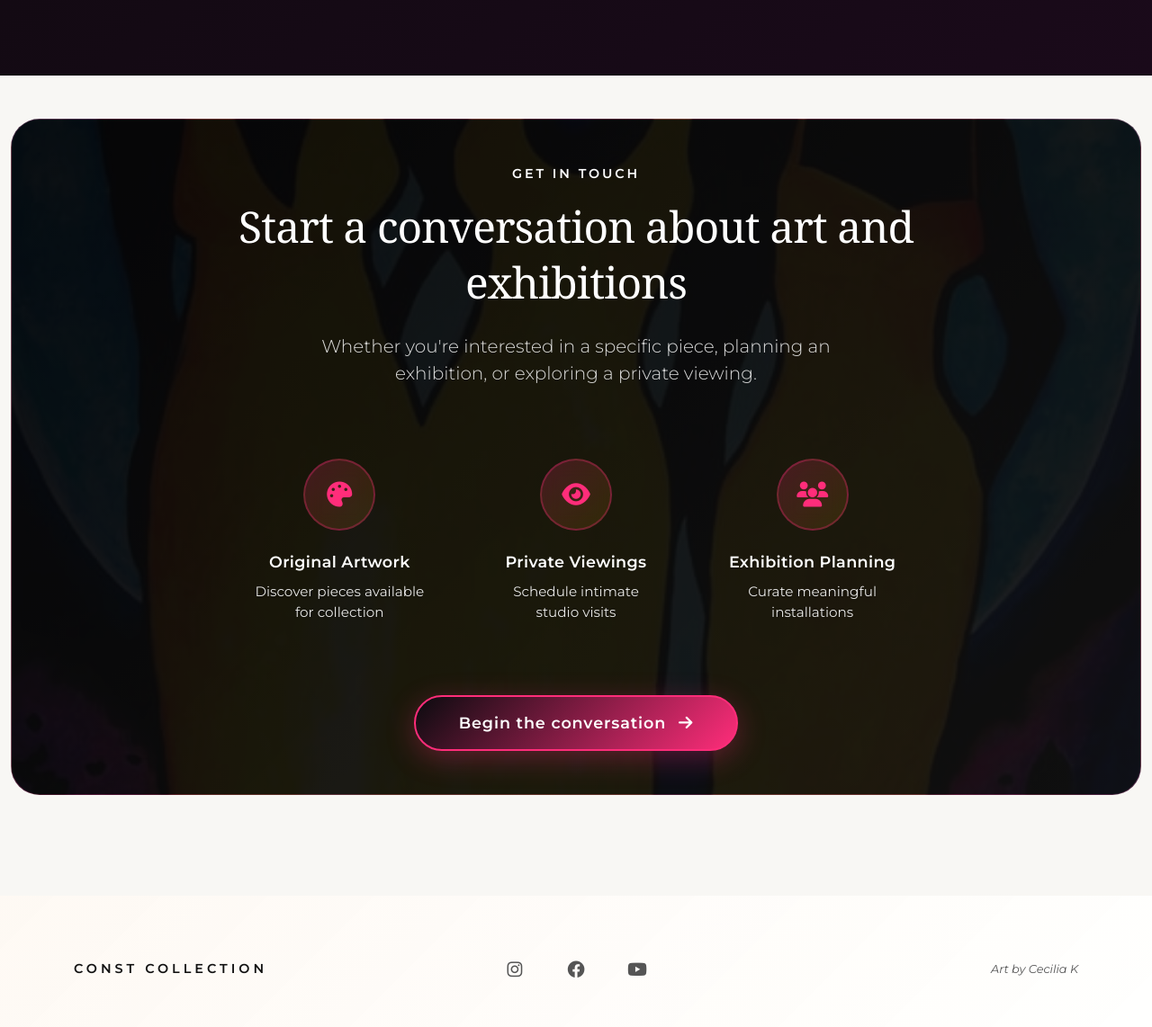
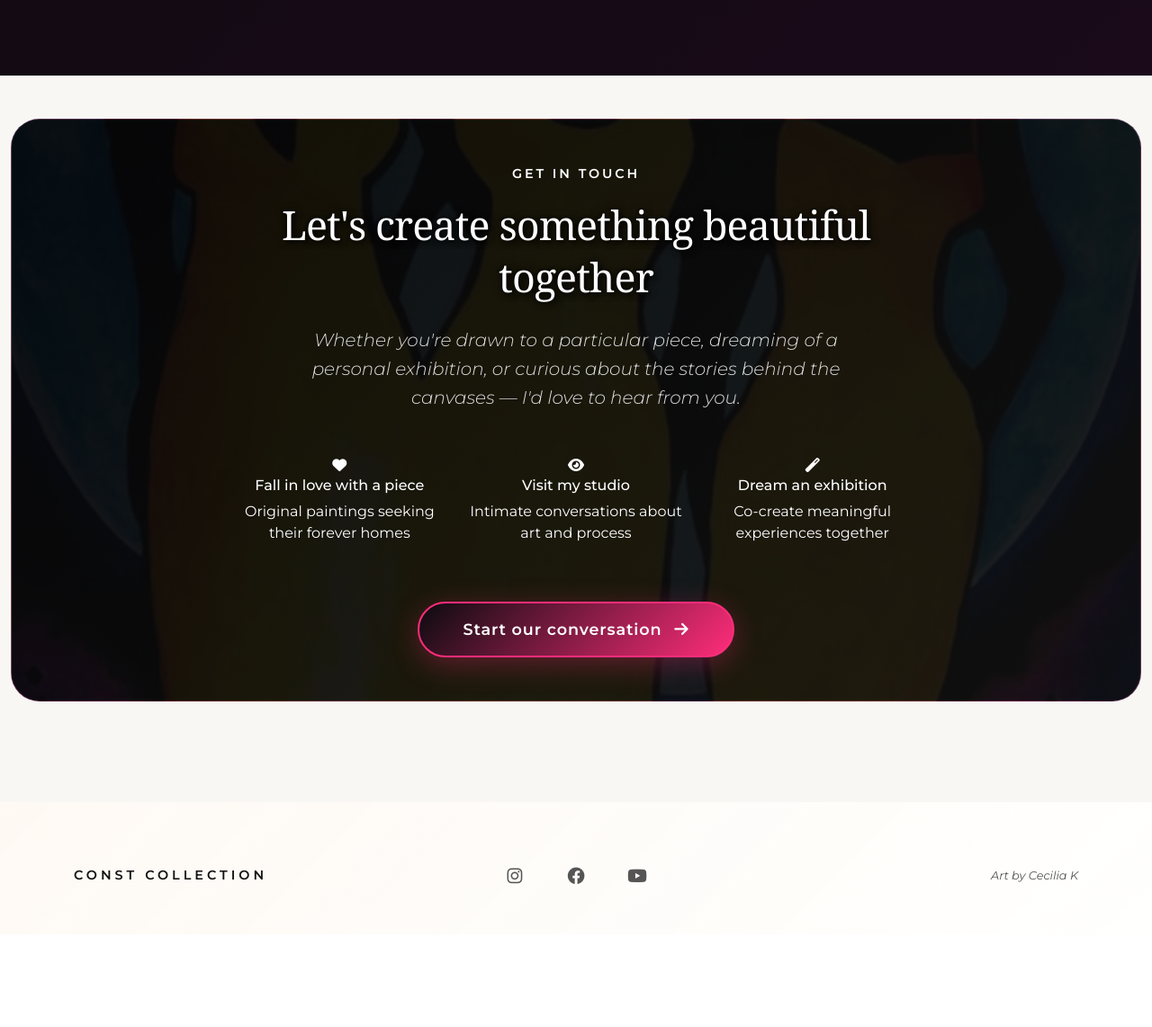
Before and after one commit to nazhameed/art-by-ck, a Django app: page / in a window 1280 px wide. Shown: the part 3760-4902 px from the top of the page at 90% size. After the commit the page ends 4743 px from the top, so only its background shows below. Run offline with Django 5.2, Linux system fonts and the light colour scheme; parts of the project's set-up code (start-up, migrations or seed data) failed here and were passed over; some web fonts are replaced.

Commit message:
feat: update button styles and contact section on homepage, for improved user engagement and clarity

```diff
--- a/templates/home.html
+++ b/templates/home.html
@@ -35,8 +35,8 @@
           <div class="col-lg-6">
             <div class="gallery-cta-highlight">
               <div class="home-hero-buttons d-flex flex-wrap gap-3 mb-4">
-                <a class="btn home-hero-primary btn-lg" href="{% url 'gallery' %}">Enter the Gallery</a>
-                <a class="btn home-hero-shop btn-lg" href="{% url 'available_art' %}">
+                <a class="btn home-hero-primary btn-lg" href="{% url 'gallery' %}" style="font-size: 1.8rem; padding: 1rem 2rem;">Enter the Gallery</a>
+                <a class="btn home-hero-shop btn-lg" href="{% url 'available_art' %}" style="font-size: 1.8rem; padding: 1rem 2rem;">
                   Available Works
                 </a>
               </div>
@@ -183,41 +183,41 @@
       <div class="col-lg-8 text-center">
         <div class="contact-intro mb-5">
           <span class="home-section-title text-white">Get in touch</span>
-          <h2 class="display-5 fw-light mt-3 text-white mb-4">
-            Start a conversation about art and exhibitions
+          <h2 class="display-5 fw-light mt-3 text-white mb-4 cedarville-cursive-regular" style="font-size: 2.8rem; text-shadow: 3px 3px 6px rgba(0, 0, 0, 0.8), -1px -1px 2px rgba(0, 0, 0, 0.6), 0 0 10px rgba(0, 0, 0, 0.5);">
+            Let's create something beautiful together
           </h2>
-          <p class="lead text-white-85 mb-0 mx-auto" style="max-width: 600px;">
-            Whether you're interested in a specific piece, planning an exhibition, or exploring a private viewing.
+          <p class="lead text-white-85 mb-0 mx-auto" style="max-width: 650px; font-style: italic; line-height: 1.6;">
+            Whether you're drawn to a particular piece, dreaming of a personal exhibition, or curious about the stories behind the canvases — I'd love to hear from you.
           </p>
         </div>
 
-        <div class="contact-services mb-5">
+        <div class="artistic-contact-options mb-5">
           <div class="row g-4 justify-content-center">
             <div class="col-md-4">
-              <div class="service-item">
-                <div class="service-icon">
-                  <i class="fas fa-palette"></i>
+              <div class="artistic-option">
+                <div class="artistic-icon">
+                  <i class="fas fa-heart"></i>
                 </div>
-                <h6 class="service-title">Original Artwork</h6>
-                <p class="service-description">Discover pieces available for collection</p>
+                <h6 class="artistic-title">Fall in love with a piece</h6>
+                <p class="artistic-description">Original paintings seeking their forever homes</p>
               </div>
             </div>
             <div class="col-md-4">
-              <div class="service-item">
-                <div class="service-icon">
+              <div class="artistic-option">
+                <div class="artistic-icon">
                   <i class="fas fa-eye"></i>
                 </div>
-                <h6 class="service-title">Private Viewings</h6>
-                <p class="service-description">Schedule intimate studio visits</p>
+                <h6 class="artistic-title">Visit my studio</h6>
+                <p class="artistic-description">Intimate conversations about art and process</p>
               </div>
             </div>
             <div class="col-md-4">
-              <div class="service-item">
-                <div class="service-icon">
-                  <i class="fas fa-users"></i>
+              <div class="artistic-option">
+                <div class="artistic-icon">
+                  <i class="fas fa-magic"></i>
                 </div>
-                <h6 class="service-title">Exhibition Planning</h6>
-                <p class="service-description">Curate meaningful installations</p>
+                <h6 class="artistic-title">Dream an exhibition</h6>
+                <p class="artistic-description">Co-create meaningful experiences together</p>
               </div>
             </div>
           </div>
@@ -225,7 +225,7 @@
 
         <div class="contact-action">
           <a class="btn btn-contact btn-lg" href="{% url 'contact' %}">
-            Begin the conversation
+            Start our conversation
             <i class="fas fa-arrow-right ms-2"></i>
           </a>
         </div>
```
